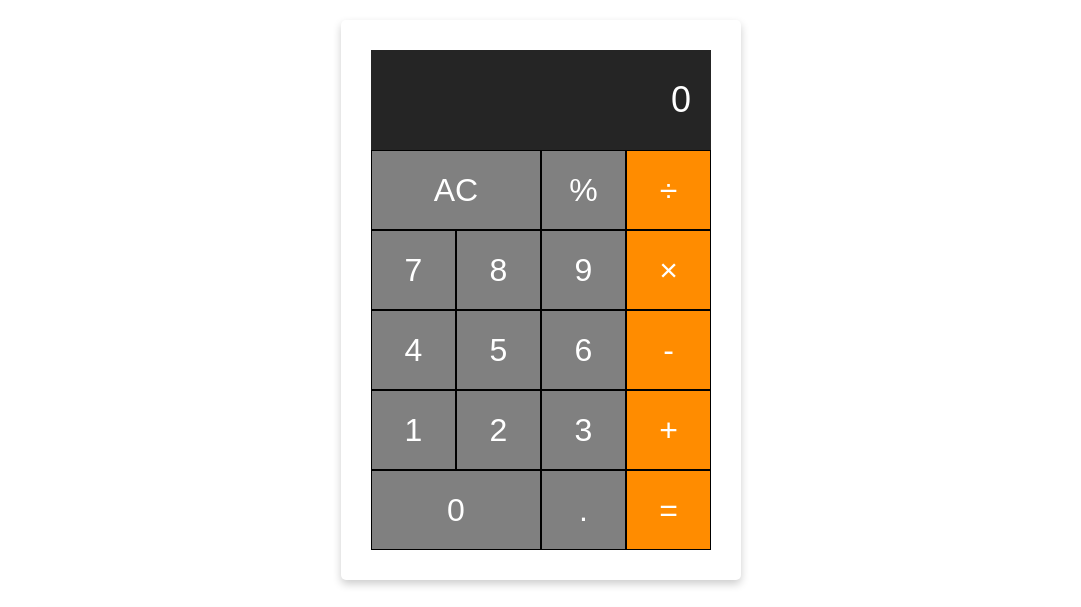
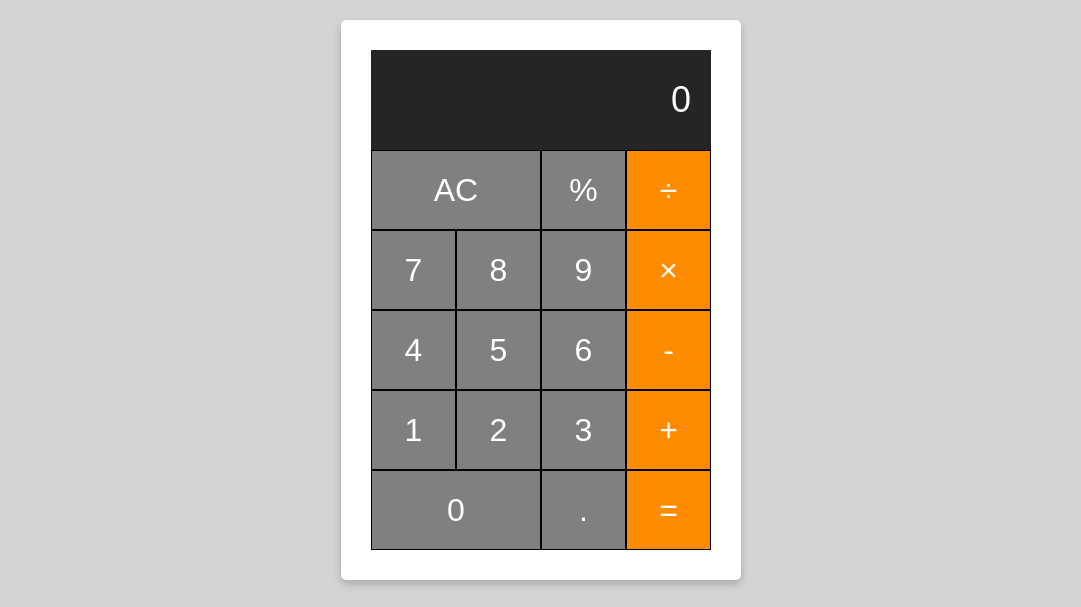
Before and after one commit to mekaelhs/Individual-Project-DTS-FGA-2022-X-Progate, a plain HTML site: page index.html in a window 1280 px wide. Shown: the top 607 px of the page, without its empty margins (99-1180 px from the left). Drawn offline with Linux system fonts and the light colour scheme.

Commit message:
update background

```diff
--- a/assets/stylesheet.css
+++ b/assets/stylesheet.css
@@ -4,6 +4,7 @@
 
 body {
   font-family: sans-serif;
+  background-color: #d4d4d4;
 }
 
 .calculator {
@@ -64,6 +65,7 @@ button:hover {
   border-radius: 5px;
   padding: 30px;
   margin-top: 20px;
+  background-color: #fff;
 }
 
 .history {
```
